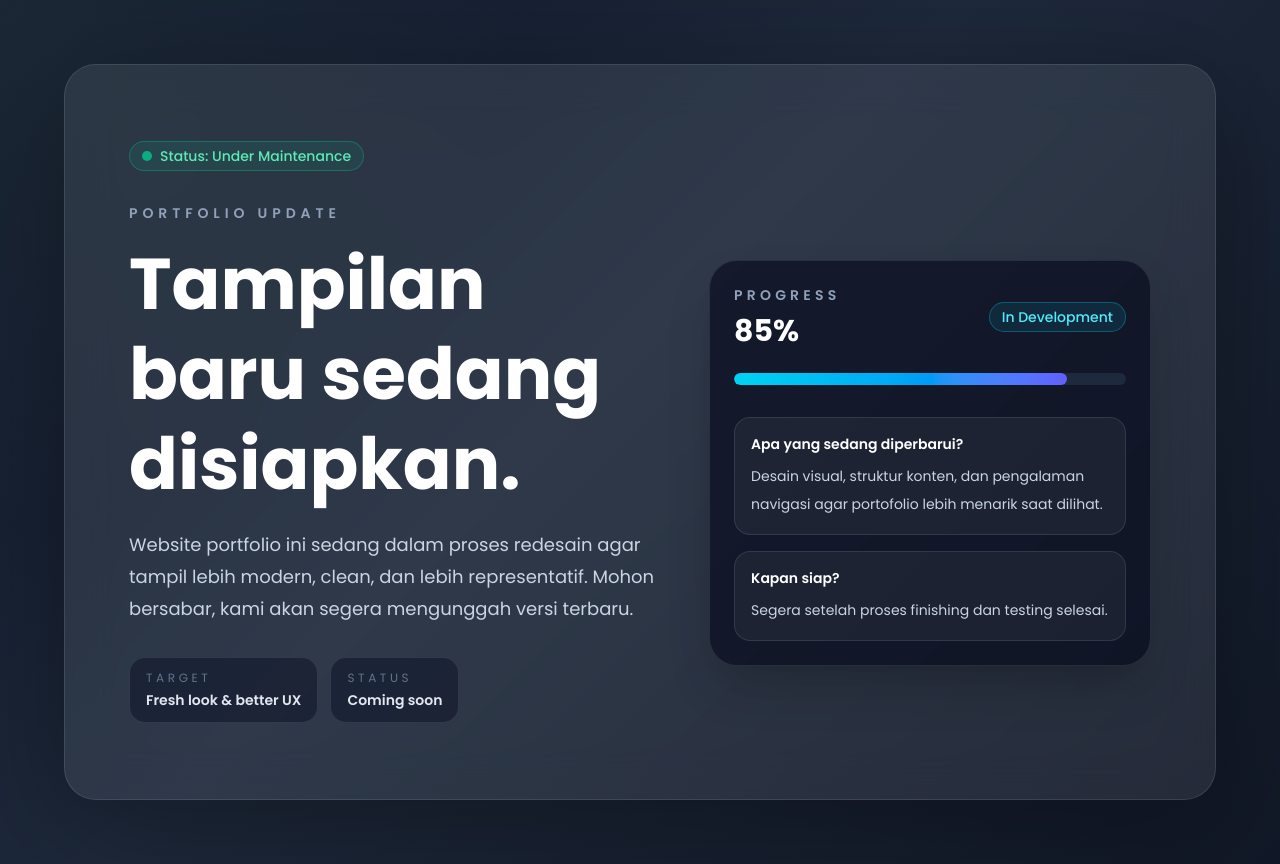
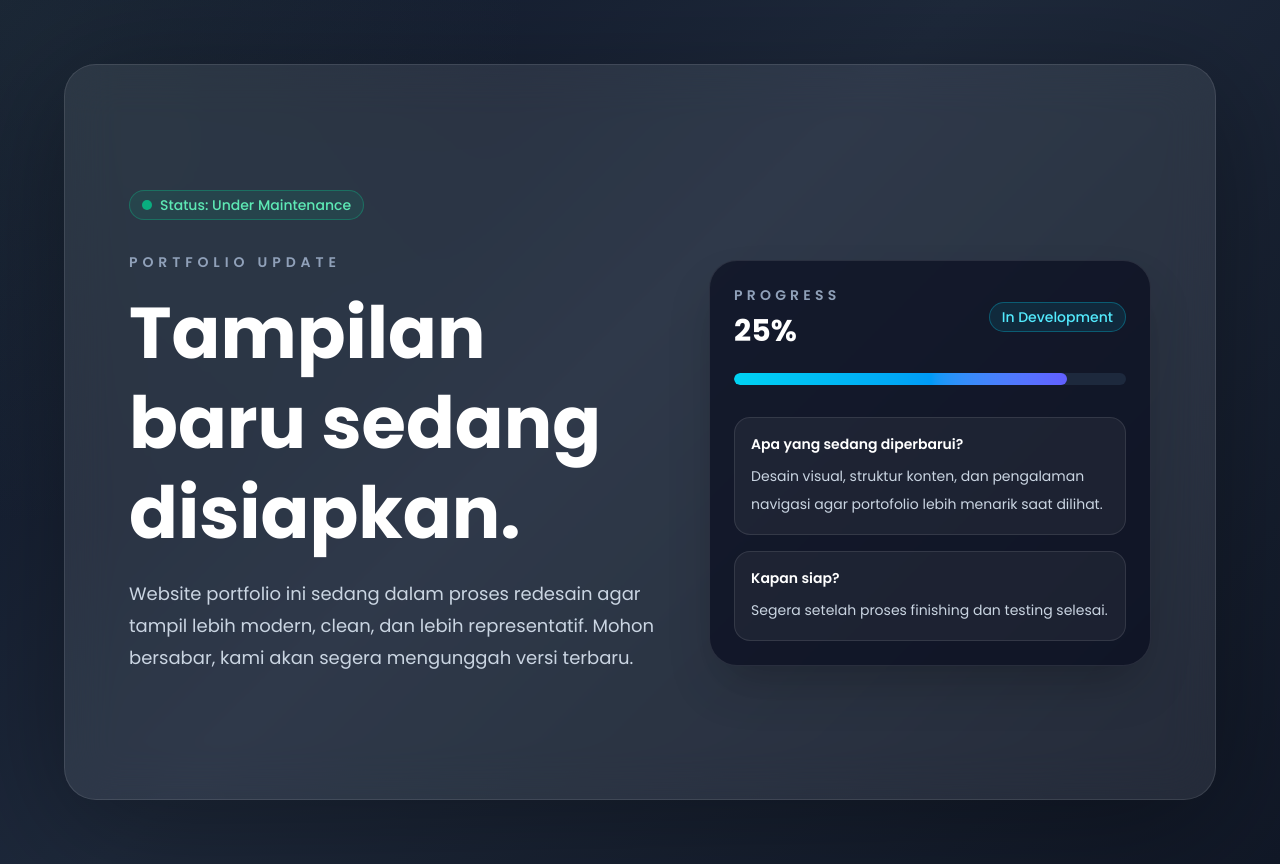
Before and after one commit to densaaaa/portofolio-dnr1sq, a Next.js app: page / in a window 1280 px wide. Built offline with nearby package versions, Linux system fonts and the light colour scheme.

Commit message:
maintenance: update progress percentage in app/page.tsx

```diff
--- a/app/page.tsx
+++ b/app/page.tsx
@@ -20,17 +20,6 @@ export default function Home() {
             <p className="mt-5 max-w-2xl text-base leading-8 text-slate-300 sm:text-lg">
               Website portfolio ini sedang dalam proses redesain agar tampil lebih modern, clean, dan lebih representatif. Mohon bersabar, kami akan segera mengunggah versi terbaru.
             </p>
-
-            <div className="mt-8 flex flex-wrap gap-3">
-              <div className="rounded-2xl border border-white/10 bg-slate-900/60 px-4 py-3 text-sm text-slate-200">
-                <span className="block text-xs uppercase tracking-[0.3em] text-slate-500">Target</span>
-                <span className="mt-1 block font-semibold">Fresh look & better UX</span>
-              </div>
-              <div className="rounded-2xl border border-white/10 bg-slate-900/60 px-4 py-3 text-sm text-slate-200">
-                <span className="block text-xs uppercase tracking-[0.3em] text-slate-500">Status</span>
-                <span className="mt-1 block font-semibold">Coming soon</span>
-              </div>
-            </div>
           </div>
 
           <div className="rounded-[28px] border border-white/10 bg-slate-950/60 p-6 shadow-2xl">
@@ -39,7 +28,7 @@ export default function Home() {
                 <p className="text-sm font-semibold uppercase tracking-[0.3em] text-slate-400">
                   Progress
                 </p>
-                <p className="mt-2 text-3xl font-bold text-white">85%</p>
+                <p className="mt-2 text-3xl font-bold text-white">25%</p>
               </div>
               <div className="rounded-full border border-cyan-400/30 bg-cyan-400/10 px-3 py-1 text-sm font-medium text-cyan-300">
                 In Development
```
